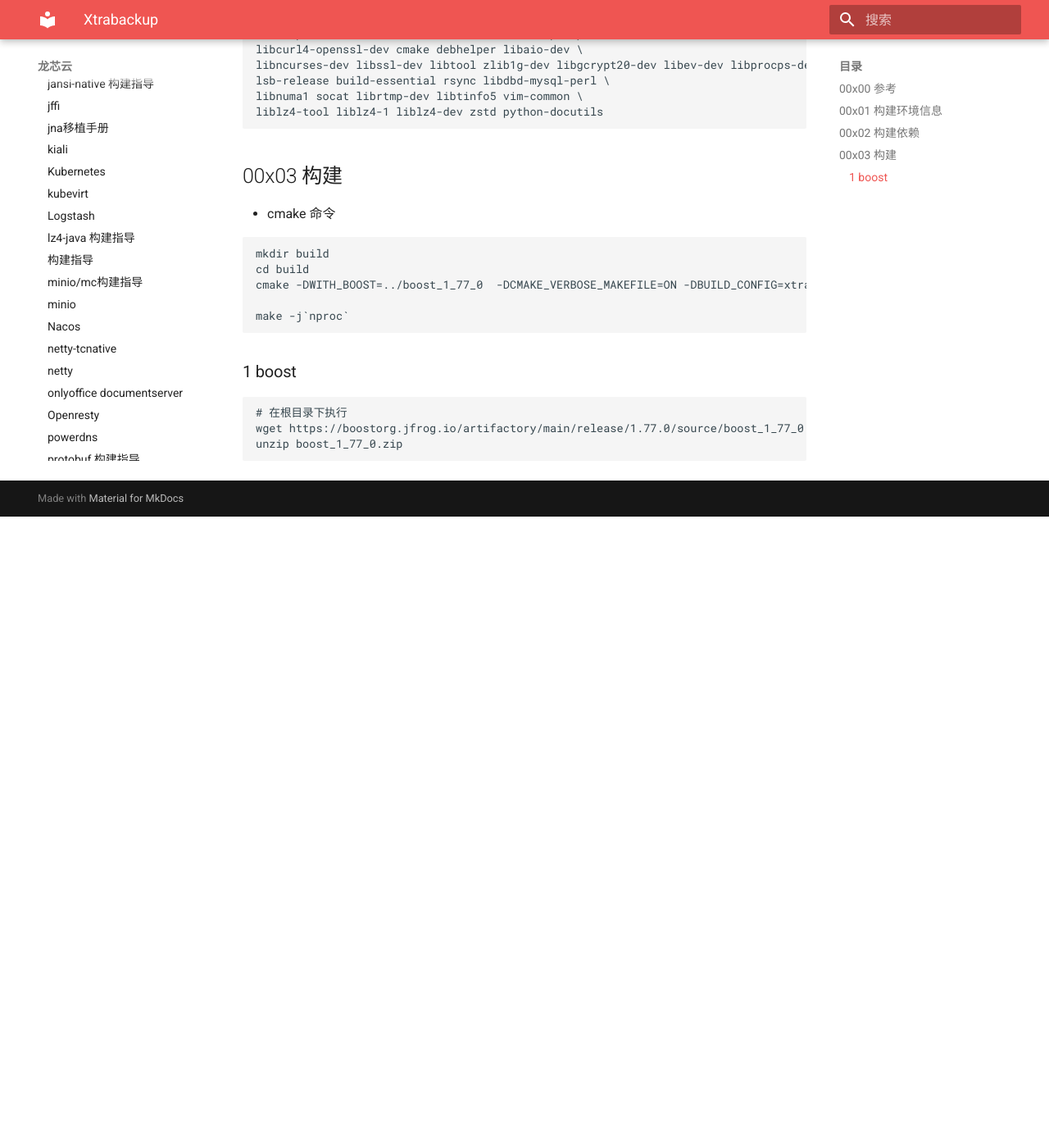
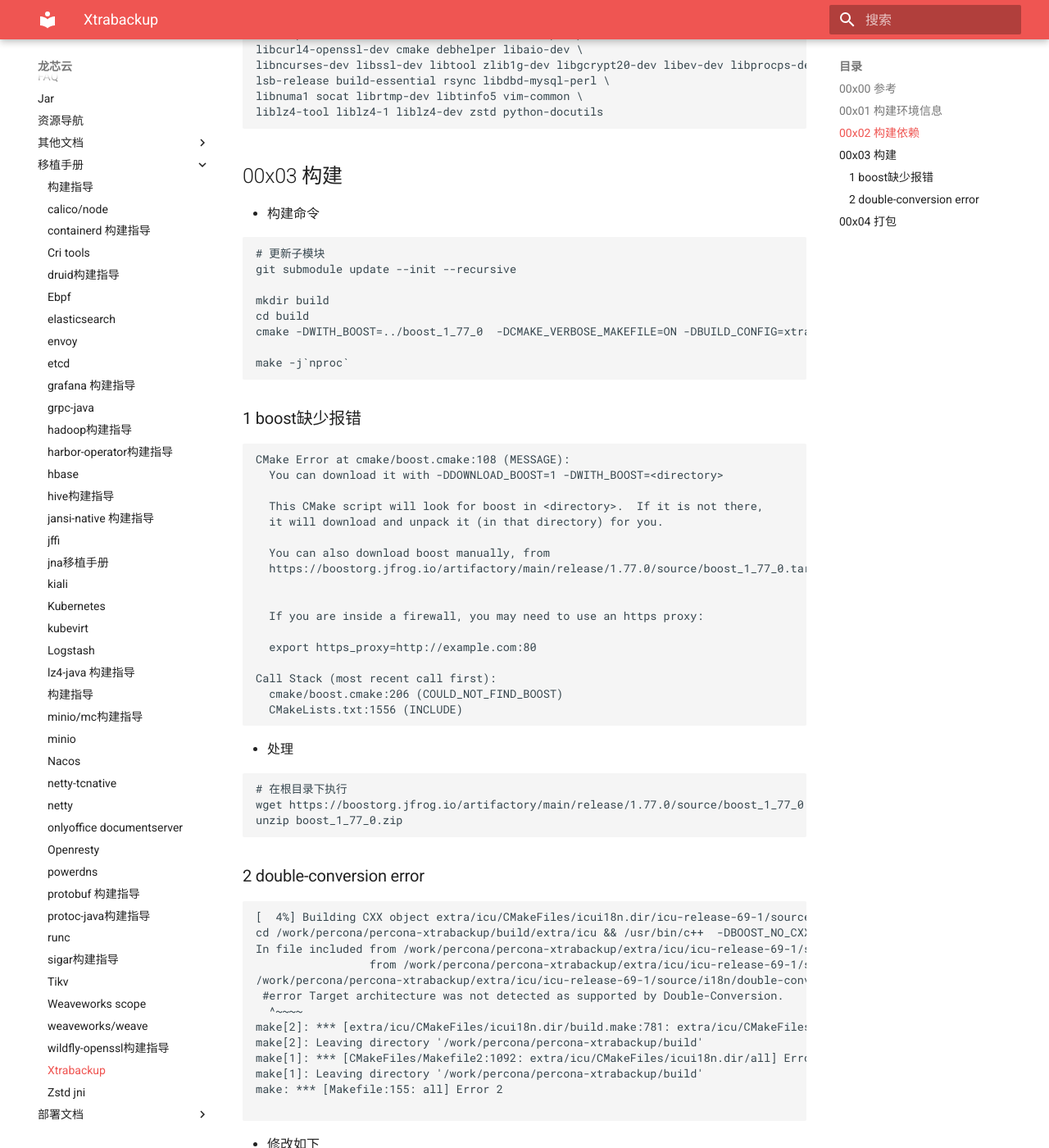
Before and after one commit to Loongson-Cloud-Community/Loongson-Cloud-Community, an MkDocs documentation site: the page built from docs/移植手册/xtrabackup.md, in a window 1280 px wide and 1400 px high, scrolled down 982 px. Shown: the whole window at 82% size. Built offline with MkDocs 1.6.1 and Material for MkDocs 9.7.7, drawn with Linux system fonts in a browser that asks for light colours; before the commit the page ends 1612 px from its top, so only the background shows below that; some of the changed text lies outside the part shown.

Commit message:
xtrabackup.md update

````diff
--- a/docs/移植手册/xtrabackup.md
+++ b/docs/移植手册/xtrabackup.md
@@ -47,20 +47,87 @@
 
 ## 00x03 构建
 
-- cmake 命令
+- 构建命令
 
 ```shell
+# 更新子模块
+git submodule update --init --recursive
+
 mkdir build
 cd build
-cmake -DWITH_BOOST=../boost_1_77_0  -DCMAKE_VERBOSE_MAKEFILE=ON -DBUILD_CONFIG=xtrabackup_release -DWITH_MAN_PAGES=OFF -B ..
+cmake -DWITH_BOOST=../boost_1_77_0  -DCMAKE_VERBOSE_MAKEFILE=ON -DBUILD_CONFIG=xtrabackup_release -DWITH_MAN_PAGES=OFF ..
 
 make -j`nproc`
 ```
 
-### 1 boost
+### 1 boost缺少报错
+
+```
+CMake Error at cmake/boost.cmake:108 (MESSAGE):
+  You can download it with -DDOWNLOAD_BOOST=1 -DWITH_BOOST=<directory>
+
+  This CMake script will look for boost in <directory>.  If it is not there,
+  it will download and unpack it (in that directory) for you.
+
+  You can also download boost manually, from
+  https://boostorg.jfrog.io/artifactory/main/release/1.77.0/source/boost_1_77_0.tar.bz2
+
+
+  If you are inside a firewall, you may need to use an https proxy:
+
+  export https_proxy=http://example.com:80
+
+Call Stack (most recent call first):
+  cmake/boost.cmake:206 (COULD_NOT_FIND_BOOST)
+  CMakeLists.txt:1556 (INCLUDE)
+```
+
+- 处理
 
 ```shell
 # 在根目录下执行
 wget https://boostorg.jfrog.io/artifactory/main/release/1.77.0/source/boost_1_77_0.zip
 unzip boost_1_77_0.zip
 ```
+
+### 2 double-conversion error
+
+```
+[  4%] Building CXX object extra/icu/CMakeFiles/icui18n.dir/icu-release-69-1/source/i18n/double-conversion-bignum.cpp.o
+cd /work/percona/percona-xtrabackup/build/extra/icu && /usr/bin/c++  -DBOOST_NO_CXX98_FUNCTION_BASE -DHAVE_CONFIG_H -DHAVE_TLSv13 -DLZ4_DISABLE_DEPRECATE_WARNINGS -DU_I18N_IMPLEMENTATION -DXTRABACKUP -D_FILE_OFFSET_BITS=64 -D_GNU_SOURCE -D_USE_MATH_DEFINES -D__STDC_FORMAT_MACROS -D__STDC_LIMIT_MACROS -I/work/percona/percona-xtrabackup/build -I/work/percona/percona-xtrabackup/build/include -I/work/percona/percona-xtrabackup -I/work/percona/percona-xtrabackup/include -I/work/percona/percona-xtrabackup/extra/icu/icu-release-69-1/source/common -I/work/percona/percona-xtrabackup/extra/icu/icu-release-69-1/source/i18n -isystem /work/percona/percona-xtrabackup/extra/libedit/libedit-20210910-3.1/src/editline  -std=c++17 -fno-omit-frame-pointer -ffp-contract=off -ftls-model=initial-exec  -ffunction-sections -fdata-sections -O2 -g -DNDEBUG -g1 -fPIC   -Wno-undef -Wno-deprecated-declarations -Wno-error -Wno-unused-parameter -Wno-missing-field-initializers -Wno-sign-compare -Wno-type-limits -Wno-return-local-addr -Wno-stringop-overflow -Wno-unused-but-set-variable -Wno-misleading-indentation -Wno-maybe-uninitialized -Wno-restrict -Wno-stringop-truncation -Wno-address -o CMakeFiles/icui18n.dir/icu-release-69-1/source/i18n/double-conversion-bignum.cpp.o -c /work/percona/percona-xtrabackup/extra/icu/icu-release-69-1/source/i18n/double-conversion-bignum.cpp
+In file included from /work/percona/percona-xtrabackup/extra/icu/icu-release-69-1/source/i18n/double-conversion-bignum.h:42,
+                 from /work/percona/percona-xtrabackup/extra/icu/icu-release-69-1/source/i18n/double-conversion-bignum.cpp:42:
+/work/percona/percona-xtrabackup/extra/icu/icu-release-69-1/source/i18n/double-conversion-utils.h:144:2: error: #error Target architecture was not detected as supported by Double-Conversion.
+ #error Target architecture was not detected as supported by Double-Conversion.
+  ^~~~~
+make[2]: *** [extra/icu/CMakeFiles/icui18n.dir/build.make:781: extra/icu/CMakeFiles/icui18n.dir/icu-release-69-1/source/i18n/double-conversion-bignum.cpp.o] Error 1
+make[2]: Leaving directory '/work/percona/percona-xtrabackup/build'
+make[1]: *** [CMakeFiles/Makefile2:1092: extra/icu/CMakeFiles/icui18n.dir/all] Error 2
+make[1]: Leaving directory '/work/percona/percona-xtrabackup/build'
+make: *** [Makefile:155: all] Error 2
+
+```
+
+- 修改如下
+
+```diff
+diff --git a/extra/icu/icu-release-69-1/source/i18n/double-conversion-utils.h b/extra/icu/icu-release-69-1/source/i18n/double-conversion-utils.h
+index c9374636..97f58342 100644
+--- a/extra/icu/icu-release-69-1/source/i18n/double-conversion-utils.h
++++ b/extra/icu/icu-release-69-1/source/i18n/double-conversion-utils.h
+@@ -118,6 +118,7 @@ int main(int argc, char** argv) {
+     defined(__ARMEL__) || defined(__avr32__) || defined(_M_ARM) || defined(_M_ARM64) || \
+     defined(__hppa__) || defined(__ia64__) || \
+     defined(__mips__) || \
++    defined(__loongarch__) || \
+     defined(__nios2__) || defined(__ghs) || \
+     defined(__powerpc__) || defined(__ppc__) || defined(__ppc64__) || \
+     defined(_POWER) || defined(_ARCH_PPC) || defined(_ARCH_PPC64) || \
+
+```
+
+## 00x04 打包
+
+```shell
+make package
+```
````
